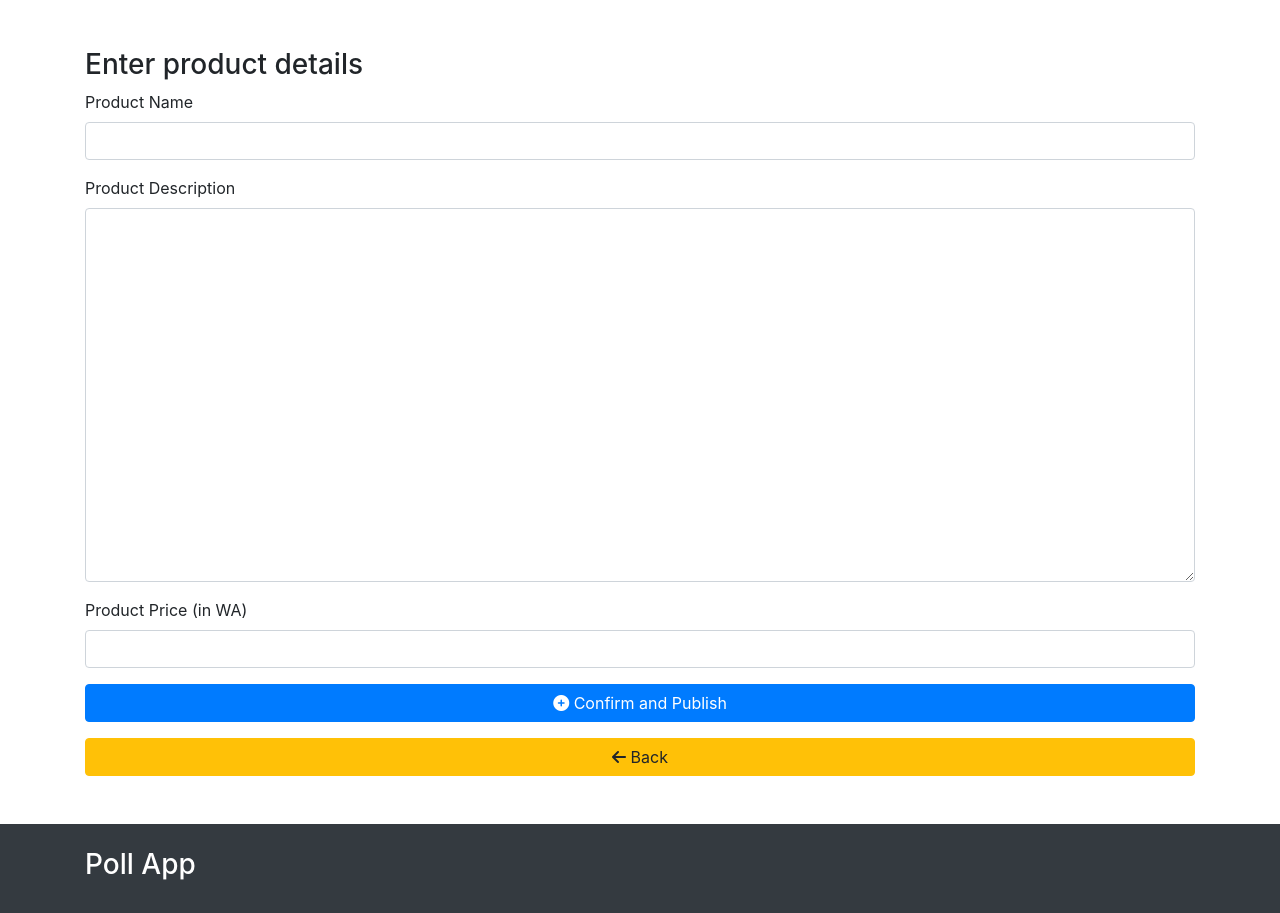
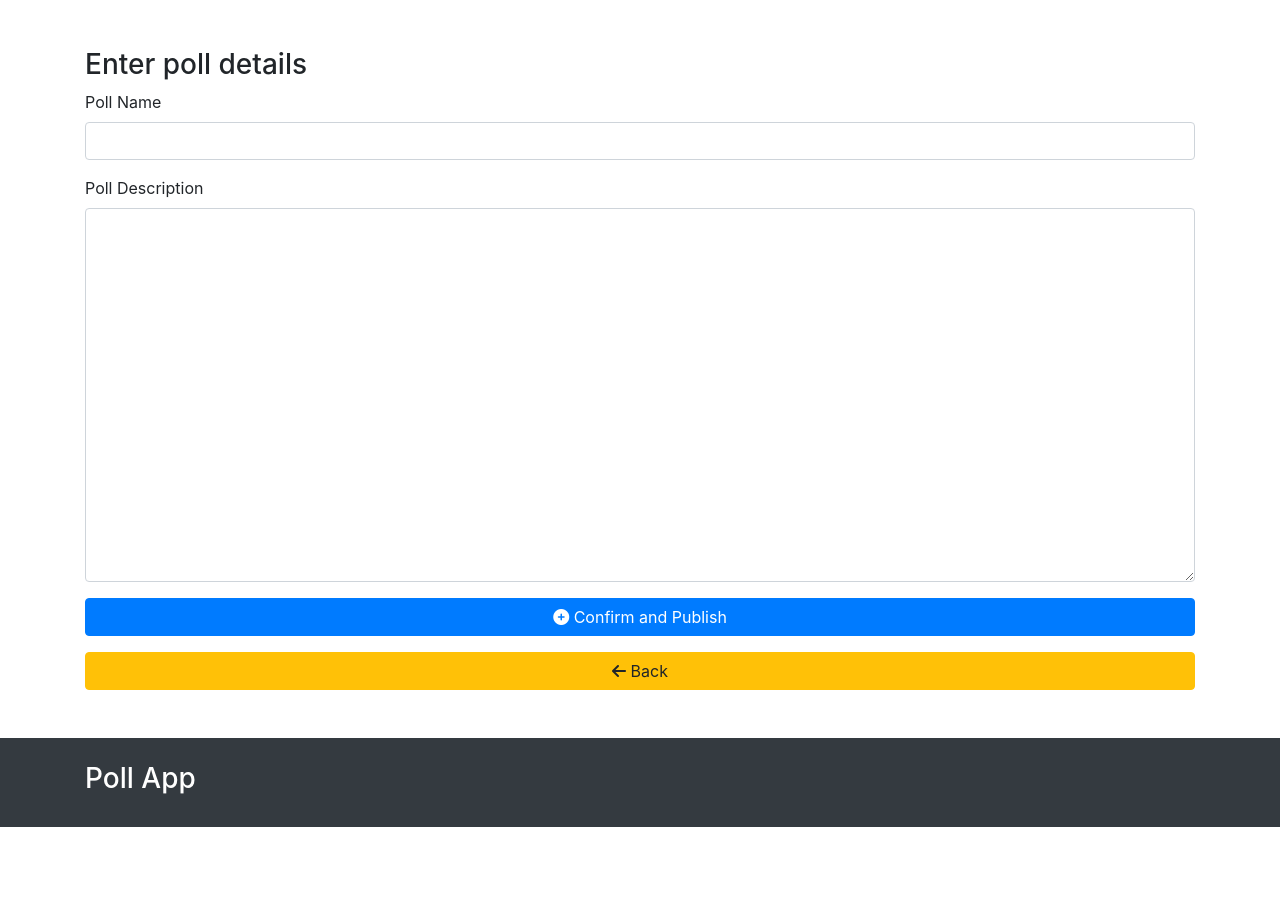
Before and after one commit to PollAppOrg/PollApp, a PHP site: template views/poll/create.php in a window 1280 px wide. Shown: the part 56-969 px from the top of the page. After the commit the page ends 883 px from the top, so only its background shows below. Run offline with PHP 8.4, Linux system fonts and the light colour scheme; the template is opened without the code that fills it, so the values that code supplies are empty; a user stored in the database is signed in; some libraries are stand-ins or nearby versions.

Commit message:
fix file issue

```diff
--- a/views/poll/create.php
+++ b/views/poll/create.php
@@ -1,23 +1,23 @@
+<?php include __DIR__ . "/../inc/head.php" ?>
+
 <div class="container my-5">
     <div class="row">
         <div class="col-md-12">
-            <form action="<?php ROOT . "product/create"?>" method="post" class="mb-3">
-                <h3>Enter product details</h3>
+            <form action="<?php ROOT . "poll/create"?>" method="post" class="mb-3">
+                <h3>Enter poll details</h3>
                 <div class="form-group">
-                  <label for="pName">Product Name</label>
+                  <label for="pName">Poll Name</label>
                   <input type="text" name="pName" id="pName" class="form-control" placeholder="" aria-describedby="helpId">
                 </div>
                 <div class="form-group">
-                  <label for="pDesc">Product Description</label>
+                  <label for="pDesc">Poll Description</label>
                   <textarea rows="15" type="text" name="pDesc" id="pDesc" class="form-control" placeholder="" aria-describedby="helpId"></textarea>
-                </div>
-                <div class="form-group">
-                  <label for="pPrice">Product Price (in WA)</label>
-                  <input type="number" name="pPrice" id="pPrice" class="form-control" placeholder="" aria-describedby="helpId">
                 </div>
                 <button type="submit" class="btn btn-block btn-primary"><i class="fa fa-plus-circle" aria-hidden="true"></i> Confirm and Publish</button>
             </form>
-            <a href="<?= ROOT . "product"?>" class="btn btn-warning btn-block"><i class="fa fa-arrow-left" aria-hidden="true"></i> Back</a>
+            <a href="<?= ROOT . "poll"?>" class="btn btn-warning btn-block"><i class="fa fa-arrow-left" aria-hidden="true"></i> Back</a>
         </div>
     </div>
 </div>
+
+<?php include __DIR__ . "/../inc/footer.php" ?>
```
Also changed, not shown: 2022PollAppDB.sql (+34 -3 lines), views/poll.php (added).
